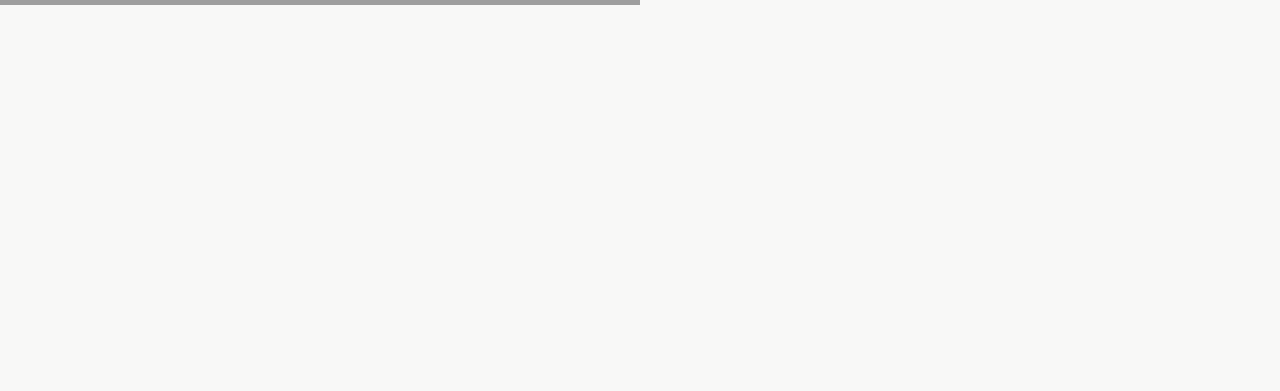
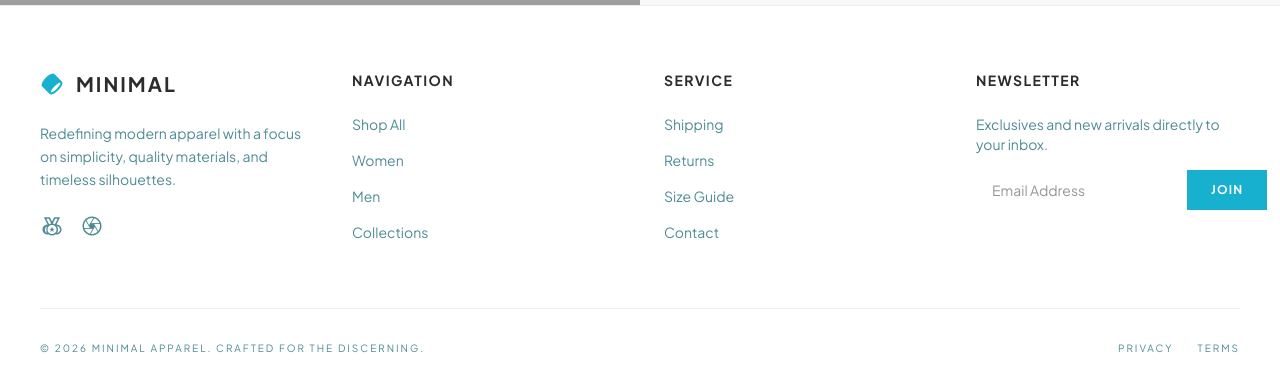
Before and after one commit to kithu12345/minimal, a Next.js app: page / in a window 1280 px wide. Shown: the part 795-1186 px from the top of the page. Before the commit the page ends 800 px from the top, so only its background shows below. Built offline with nearby package versions, Linux system fonts and the light colour scheme; grey boxes are pictures that could not be loaded.

Commit message:
add footer tsx

```diff
--- a/app/layout.tsx
+++ b/app/layout.tsx
@@ -1,4 +1,6 @@
 import './globals.css';
+import Footer from '@/components/Footer';
+
 import {
   Cormorant_Garamond,
   Plus_Jakarta_Sans,
@@ -32,7 +34,6 @@ export default function RootLayout({
       className={`light ${plusJakartaSans.variable} ${cormorantGaramond.variable}`}
     >
       <head>
-        {/* eslint-disable-next-line @next/next/no-page-custom-font */}
         <link
           href="https://fonts.googleapis.com/css2?family=Material+Symbols+Outlined:wght,FILL@100..700,0..1&display=swap"
           rel="stylesheet"
@@ -40,6 +41,7 @@ export default function RootLayout({
       </head>
       <body className="bg-off-white font-display text-soft-charcoal selection:bg-brand-teal selection:text-white">
         {children}
+        <Footer />
       </body>
     </html>
   );
--- /dev/null
+++ b/components/Footer.tsx
@@ -0,0 +1,82 @@
+import LogoIcon from './LogoIcon'
+
+export default function Footer() {
+    const currentYear = new Date().getFullYear()
+
+    return (
+        <footer className="bg-white dark:bg-black/20 border-t border-[#e7f1f3] dark:border-white/10 py-16 px-10">
+            <div className="max-w-[1440px] mx-auto grid grid-cols-1 md:grid-cols-4 gap-12">
+
+                {/* Brand */}
+                <div className="space-y-6">
+                    <div className="flex items-center gap-3">
+                        <div className="size-6 text-primary">
+                            <LogoIcon />
+                        </div>
+                        <h2 className="text-xl font-bold uppercase tracking-widest">Minimal</h2>
+                    </div>
+                    <p className="text-[#4e8b97] text-sm leading-relaxed">
+                        Redefining modern apparel with a focus on simplicity, quality materials, and timeless silhouettes.
+                    </p>
+                    <div className="flex gap-4">
+                        <a className="text-[#4e8b97] hover:text-primary transition-colors" href="#">
+                            <span className="material-symbols-outlined">social_leaderboard</span>
+                        </a>
+                        <a className="text-[#4e8b97] hover:text-primary transition-colors" href="#">
+                            <span className="material-symbols-outlined">camera</span>
+                        </a>
+                    </div>
+                </div>
+
+                {/* Navigation */}
+                <div>
+                    <h4 className="font-bold mb-6 text-sm uppercase tracking-widest">Navigation</h4>
+                    <ul className="space-y-4 text-sm text-[#4e8b97]">
+                        <li><a className="hover:text-primary transition-colors" href="#">Shop All</a></li>
+                        <li><a className="hover:text-primary transition-colors" href="#">Women</a></li>
+                        <li><a className="hover:text-primary transition-colors" href="#">Men</a></li>
+                        <li><a className="hover:text-primary transition-colors" href="#">Collections</a></li>
+                    </ul>
+                </div>
+
+                {/* Service */}
+                <div>
+                    <h4 className="font-bold mb-6 text-sm uppercase tracking-widest">Service</h4>
+                    <ul className="space-y-4 text-sm text-[#4e8b97]">
+                        <li><a className="hover:text-primary transition-colors" href="#">Shipping</a></li>
+                        <li><a className="hover:text-primary transition-colors" href="#">Returns</a></li>
+                        <li><a className="hover:text-primary transition-colors" href="#">Size Guide</a></li>
+                        <li><a className="hover:text-primary transition-colors" href="#">Contact</a></li>
+                    </ul>
+                </div>
+
+                {/* Newsletter */}
+                <div>
+                    <h4 className="font-bold mb-6 text-sm uppercase tracking-widest">Newsletter</h4>
+                    <p className="text-sm text-[#4e8b97] mb-4">
+                        Exclusives and new arrivals directly to your inbox.
+                    </p>
+                    <div className="flex gap-2">
+                        <input
+                            className="flex-1 bg-white dark:bg-white border-none px-4 text-sm focus:ring-2 focus:ring-primary/50"
+                            placeholder="Email Address"
+                            type="email"
+                        />
+                        <button className="px-6 py-3 bg-brand-teal text-white text-xs font-bold uppercase tracking-widest hover:bg-brand-teal/80 transition-colors">
+                            Join
+                        </button>
+                    </div>
+                </div>
+            </div>
+
+            {/* Bottom */}
+            <div className="max-w-[1440px] mx-auto mt-16 pt-8 border-t border-[#e7f1f3] dark:border-white/10 flex flex-col md:flex-row justify-between items-center gap-4 text-[10px] uppercase tracking-[0.2em] text-[#4e8b97]">
+                <p>© {currentYear} Minimal Apparel. Crafted for the discerning.</p>
+                <div className="flex gap-6">
+                    <a className="hover:text-primary transition-colors" href="#">Privacy</a>
+                    <a className="hover:text-primary transition-colors" href="#">Terms</a>
+                </div>
+            </div>
+        </footer>
+    )
+}
--- /dev/null
+++ b/components/LogoIcon.tsx
@@ -0,0 +1,13 @@
+// components/LogoIcon.tsx
+export default function LogoIcon() {
+    return (
+        <svg fill="none" viewBox="0 0 48 48" xmlns="http://www.w3.org/2000/svg">
+            <path
+                clipRule="evenodd"
+                d="M39.475 21.6262C40.358 21.4363 40.6863 21.5589 40.7581 21.5934C40.7876 21.655 40.8547 21.857 40.8082 22.3336C40.7408 23.0255 40.4502 24.0046 39.8572 25.2301C38.6799 27.6631 36.5085 30.6631 33.5858 33.5858C30.6631 36.5085 27.6632 38.6799 25.2301 39.8572C24.0046 40.4502 23.0255 40.7407 22.3336 40.8082C21.8571 40.8547 21.6551 40.7875 21.5934 40.7581C21.5589 40.6863 21.4363 40.358 21.6262 39.475C21.8562 38.4054 22.4689 36.9657 23.5038 35.2817C24.7575 33.2417 26.5497 30.9744 28.7621 28.762C30.9744 26.5497 33.2417 24.7574 35.2817 23.5037C36.9657 22.4689 38.4054 21.8562 39.475 21.6262ZM4.41189 29.2403L18.7597 43.5881C19.8813 44.7097 21.4027 44.9179 22.7217 44.7893C24.0585 44.659 25.5148 44.1631 26.9723 43.4579C29.9052 42.0387 33.2618 39.5667 36.4142 36.4142C39.5667 33.2618 42.0387 29.9052 43.4579 26.9723C44.1631 25.5148 44.659 24.0585 44.7893 22.7217C44.9179 21.4027 44.7097 19.8813 43.5881 18.7597L29.2403 4.41187C27.8527 3.02428 25.8765 3.02573 24.2861 3.36776C22.6081 3.72863 20.7334 4.58419 18.8396 5.74801C16.4978 7.18716 13.9881 9.18353 11.5858 11.5858C9.18354 13.988 7.18717 16.4978 5.74802 18.8396C4.58421 20.7334 3.72865 22.6081 3.36778 24.2861C3.02574 25.8765 3.02429 27.8527 4.41189 29.2403Z"
+                fill="currentColor"
+                fillRule="evenodd"
+            />
+        </svg>
+    )
+}
```
Also changed, not shown: app/_components/Hero.tsx (renamed from app/_components/Hero.jsx).
